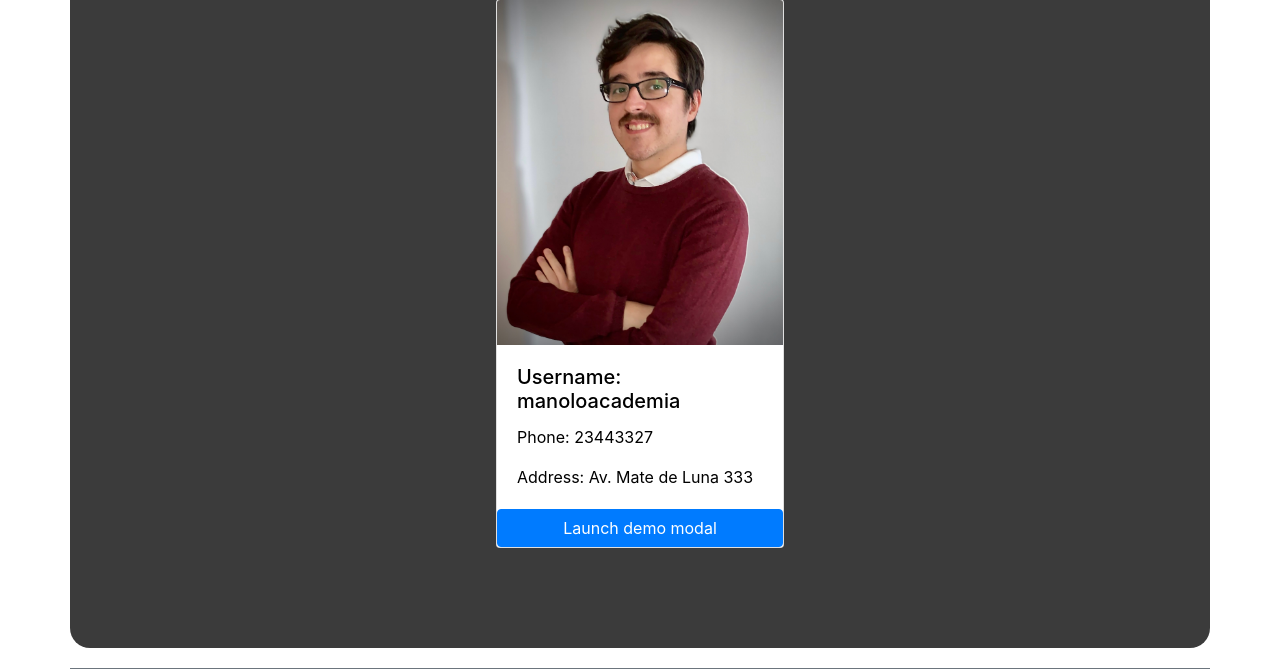
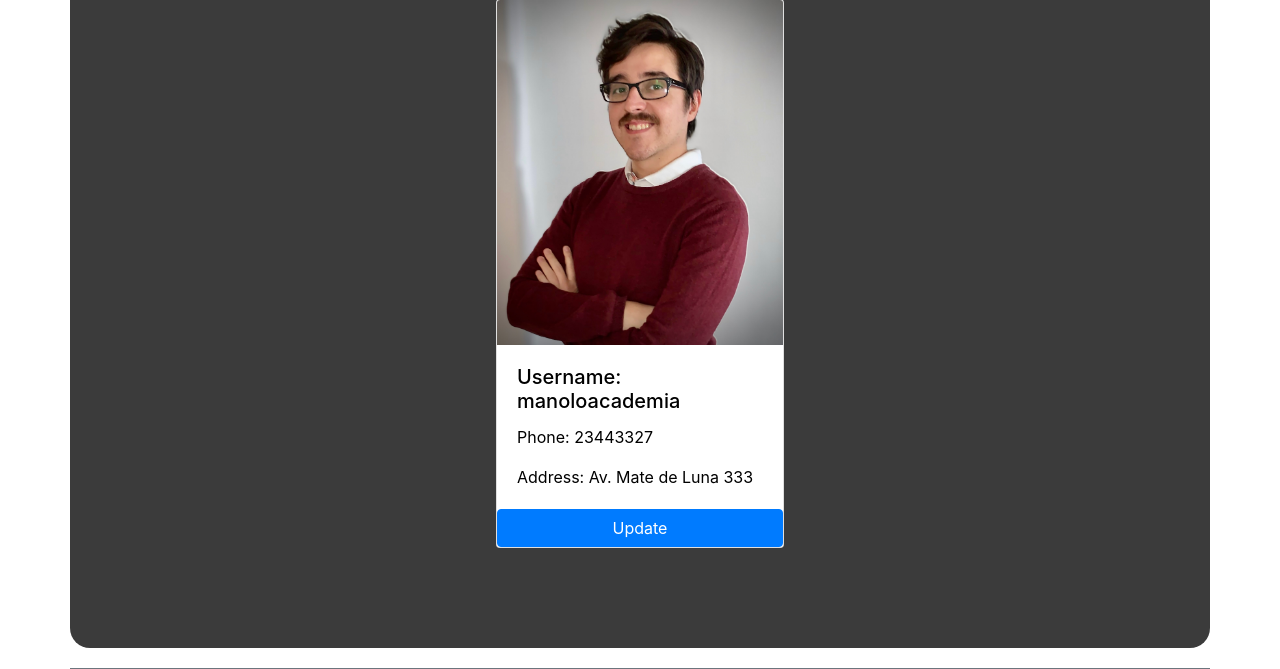
Before and after one commit to manuel14mds/WineStore, a Django app: page /accounts/profile/1/ in a window 1280 px wide. Shown: the part 287-956 px from the top of the page. Run offline with Django 4.2, Linux system fonts and the light colour scheme; a user stored in the database is signed in; data comes from the database, SQL or seed files in the repository; both versions use the stored data as it was after the commit.

```diff
--- a/wine_project/templates/users/profile.html
+++ b/wine_project/templates/users/profile.html
@@ -23,7 +23,7 @@
 
                 <!-- Button trigger modal -->
                 <a type="button" class="btn btn-primary" data-toggle="modal" data-target="#update">
-                    Launch demo modal
+                    Update
                 </a>
 
                 <!-- Modal -->
@@ -31,13 +31,13 @@
                     <div class="modal-dialog">
                     <div class="modal-content">
                         <div class="modal-header">
-                        <h5 class="modal-title" id="exampleModalLabel">Modal title</h5>
+                        <h5 class="modal-title" id="exampleModalLabel">Updating Profile</h5>
                         <button type="button" class="close" data-dismiss="modal" aria-label="Close">
                             <span aria-hidden="true">&times;</span>
                         </button>
                         </div>
                         <div class="modal-body">
-                            <span>{{ request.user.profile.user }}-{{request.user.profile.id}}</span>
+                            <span>{{ request.user.profile.user }}</span>
                         <form method="POST" action="../{{request.user.profile.id}}/">
                             {% csrf_token %}
                             <label for="">phone</label><br>
```
Also changed, not shown: wine_project/db.sqlite3, wine_project/media/wines/Captura_de_Pantalla_2022-08-23_a_las_20.35.50.png (added).
